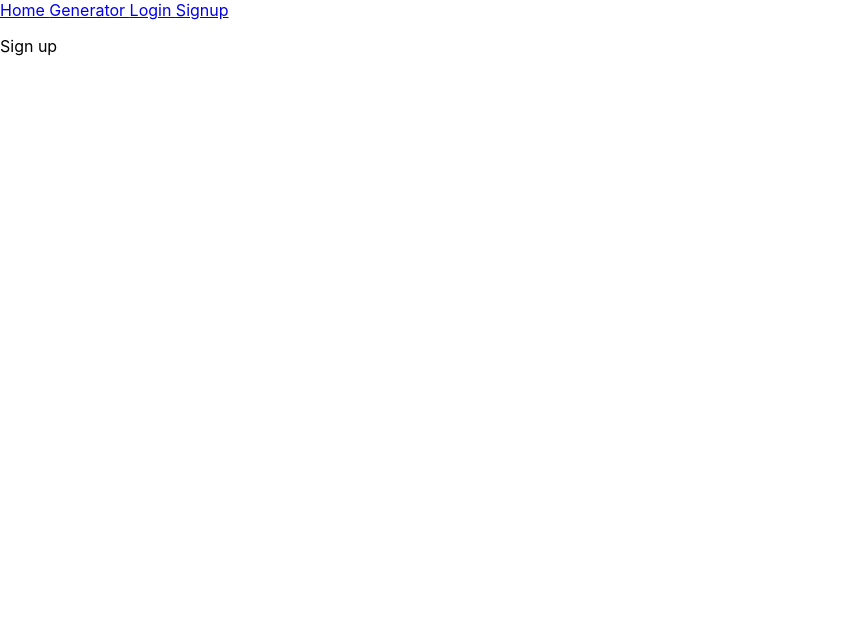
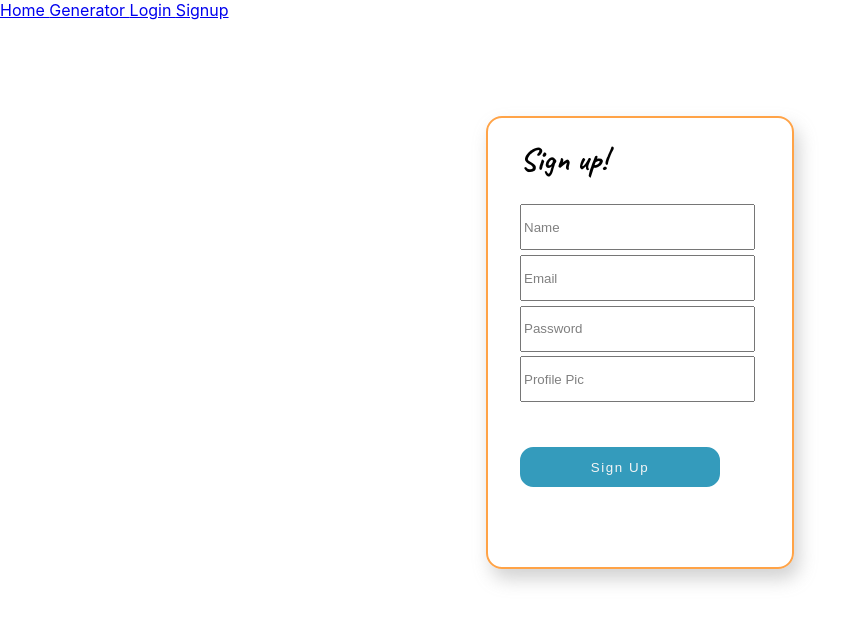
Before and after one commit to omtmana/qrCode, a React (Create React App) app in the folder client/: page /signup in a window 1280 px wide. Shown: the top 622 px of the page, without its empty margins (0-866 px from the left). Built offline with nearby package versions, Linux system fonts and the light colour scheme; a web font is replaced by a local one.

Commit message:
Added styling to Signup page

```diff
--- a/client/src/components/Generator.js
+++ b/client/src/components/Generator.js
@@ -25,13 +25,14 @@ const Generator = () => {
    return (
       <div className="generator">
          <div className='generator-container'>
-            <h1>QR Generator</h1>
+            <h1 className='qr-name'>QR Generator</h1>
             <input
                type="text"
                placeholder="URL goes here"
+               className='qr-input'
                value={url}
                onChange={e => setUrl(e.target.value)} />
-            <button onClick={GenerateQRCode}>Generate</button>
+            <button onClick={GenerateQRCode} className='generator-button'>Generate</button>
             <div className='qr-image-main-container'>
                {qr && <div className='qr-image-container'>
                   <img src={qr} className='qr-image' />
--- a/client/src/components/Signup.js
+++ b/client/src/components/Signup.js
@@ -1,9 +1,60 @@
 import '../styles/Signup.css'
+import { useState } from 'react'
 
 const Signup = () => {
+   const [name, setName] = useState('')
+   const [email, setEmail] = useState('')
+   const [password, setPassword] = useState('')
+   const [profilePic, setProfilePic] = useState('')
+
+   const handleSubmit = ((e) => {
+      e.preventDefault();
+   })
+
    return (
-      <div>
-         <p> Sign up</p>
+      <div className='signup'>
+         <div className='signup-container'>
+            <h1> Sign up! </h1>
+            <form>
+               <div>
+               <input
+                  type='text'
+                  placeholder='Name'
+                  className='signup-name'
+                  value={name}
+                  onChange={e => setName(e.target.value)}
+               />
+               </div>
+               <div>
+               <input
+                  type='text'
+                  placeholder='Email'
+                  className='signup-email'
+                  value={email}
+                  onChange={e => setEmail(e.target.value)}
+               />
+               </div>
+               <div>
+               <input
+                  type='text'
+                  placeholder='Password'
+                  className='signup-password'
+                  value={password}
+                  onChange={e => setPassword(e.target.value)}
+               />
+               </div>
+               <div>
+               <input
+                  type='text'
+                  placeholder='Profile Pic'
+                  className='signup-pic'
+                  value={profilePic}
+                  onChange={e => setProfilePic(e.target.value)}
+               />
+               </div>
+            </form>
+            <button onSubmit={handleSubmit} className='signup-button'> Sign Up </button>
+         </div>
       </div>
    )
 }
--- a/client/src/styles/App.css
+++ b/client/src/styles/App.css
@@ -1,38 +1,3 @@
 .App {
   text-align: center;
 }
-
-.App-logo {
-  height: 40vmin;
-  pointer-events: none;
-}
-
-@media (prefers-reduced-motion: no-preference) {
-  .App-logo {
-    animation: App-logo-spin infinite 20s linear;
-  }
-}
-
-.App-header {
-  background-color: #282c34;
-  min-height: 100vh;
-  display: flex;
-  flex-direction: column;
-  align-items: center;
-  justify-content: center;
-  font-size: calc(10px + 2vmin);
-  color: white;
-}
-
-.App-link {
-  color: #61dafb;
-}
-
-@keyframes App-logo-spin {
-  from {
-    transform: rotate(0deg);
-  }
-  to {
-    transform: rotate(360deg);
-  }
-}
--- a/client/src/styles/Generator.css
+++ b/client/src/styles/Generator.css
@@ -1,6 +1,6 @@
 .generator {
    display: flex;
-   border: 2px solid pink;
+   /* border: 2px solid pink; */
    margin: 3em;
    height: 40em;
    justify-content: center;
@@ -8,7 +8,7 @@
 }
 
 .generator-container {
-   border: 2px solid violet;
+   /* border: 2px solid violet; */
    display: flex;
    flex-direction: column;
    /* justify-content: center; */
@@ -16,7 +16,31 @@
    height: 28em;
    width: 60em;
    margin: 2em;
-   padding: 2em;
+   /* padding: -2em; */
+}
+
+.generator-button {
+   margin-top: 1em;
+   border: 2px solid #349BBC;
+   background-color: #349BBC;
+   color: white;
+   /* border: 1px solid orange; */
+   width: 10em;
+   height: 2.3em;
+   border-radius: 6px;
+   /* padding-top: 1em; */
+}
+
+.qr-name {
+   font-size: 3em;
+}
+
+.qr-input {
+   border-color: grey;
+   border-radius: 5px;
+   margin-top: -1em;
+   height: 2em;
+   width: 15em;
 }
 
 .qr-image-container {
@@ -29,5 +53,7 @@
    display: block;
       width: 350px;
       height: 350px;
+      border-radius: 1em;
+      /* background-color: white; */
       /* margin: 2rem auto; */
 }
--- a/client/src/styles/Login.css
+++ b/client/src/styles/Login.css
@@ -10,6 +10,9 @@
    border: 2px solid #FFA347;
    width: 15em;
    padding-bottom: 5em;
+   padding-left: 2em;
+   padding-right: 2em;
+   margin-top: 7em;
    border-radius: 1em;
    box-shadow: 5px 10px 18px #88888861;
 }
@@ -30,7 +33,7 @@
 }
 
 form {
-   margin-top: 1.5\em;
+   margin-top: 1.5em;
 }
 
 .login-submit-button {
@@ -43,10 +46,3 @@ form {
    border-radius: 1em;
    margin-top: 3em;
 }
-
-/* .login-submit-button {
-   margin-top: 2em;
-   padding-top: 2em;
-   width: 10em;
-   justify-content: center;
-} */
--- a/client/src/styles/Signup.css
+++ b/client/src/styles/Signup.css
@@ -0,0 +1,59 @@
+.signup {
+   display: flex;
+   /* border: 2px solid green; */
+   flex-direction: column;
+   align-items: center;
+   font-family: 'Caveat';
+   padding-top: 6em;
+   /* justify-content: center; */
+}
+
+.signup-container {
+   border: 2px solid #FFA347;
+      width: 15em;
+      padding-bottom: 5em;
+      padding-left: 2em;
+      padding-right: 2em;
+      /* margin-top: 7em; */
+      border-radius: 1em;
+      box-shadow: 5px 10px 18px #88888861;
+}
+
+.signup-name {
+   height: 3em;
+   width: 17em;
+   margin-bottom: .35em;
+}
+
+.signup-email {
+   height: 3em;
+   width: 17em;
+   margin-bottom: .35em;
+}
+
+::placeholder {
+   color: gray;
+}
+
+.signup-password {
+   height: 3em;
+   width: 17em;
+   margin-bottom: .35em;
+}
+
+.signup-pic {
+   height: 3em;
+   width: 17em;
+   margin-bottom: .35em;
+}
+
+.signup-button {
+      border: 2px solid #349BBC;
+         background-color: #349BBC;
+         color: whitesmoke;
+         letter-spacing: 1.6px;
+         height: 3em;
+         width: 15em;
+         border-radius: 1em;
+         margin-top: 3em;
+}
```
Also changed, not shown: client/src/components/Profile.js (+9 -0 lines), 1 other file (tests, documents, lock files or other folders).
